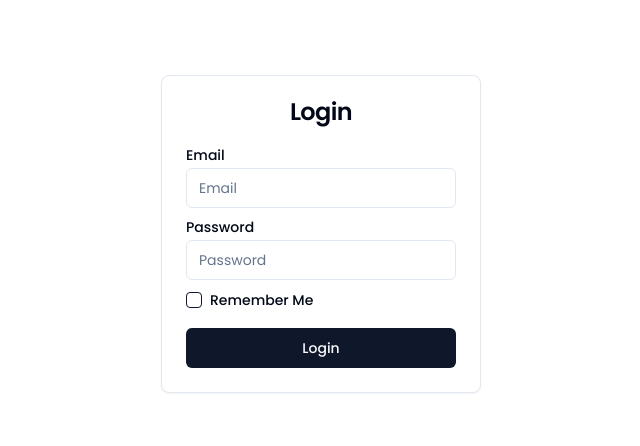
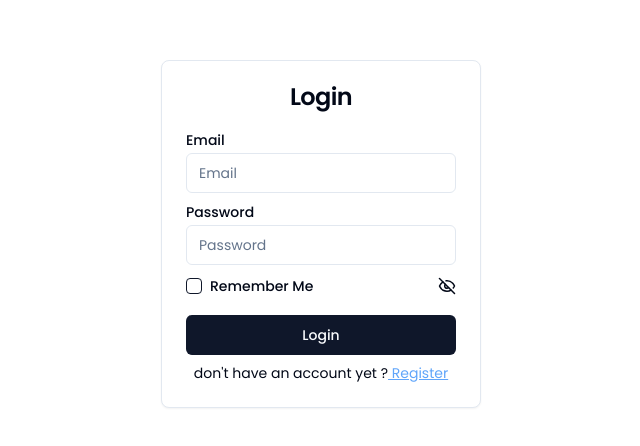
Before and after one commit to mohimamrifai/myblog, a Next.js app in the folder fe/: page /login in a window 1280 px wide. Shown: the part 166-612 px from the top of the page, without its empty margins (319-959 px from the left). Built offline with nearby package versions, Linux system fonts and the light colour scheme.

Commit message:
feat (fe): login page

```diff
--- a/fe/app/(auth)/login/page.tsx
+++ b/fe/app/(auth)/login/page.tsx
@@ -1,12 +1,14 @@
+'use client'
 import Field from "@/components/Field";
 import { Button } from "@/components/ui/button";
 import { Card, CardContent, CardHeader, CardTitle } from "@/components/ui/card";
 import { Checkbox } from "@/components/ui/checkbox";
-import { Input } from "@/components/ui/input";
-import { Label } from "@/components/ui/label";
-import React from "react";
+import { Eye, EyeOff } from "lucide-react";
+import Link from "next/link";
+import React, { useState } from "react";
 
 export default function Page() {
+  const [isPasswordVisible, setIsPasswordVisible] = useState(false)
   return (
     <div className="w-full h-screen flex items-center justify-center">
       <Card className="w-3/12">
@@ -14,9 +16,22 @@ export default function Page() {
           <CardTitle className="text-center">Login</CardTitle>
         </CardHeader>
         <CardContent>
-          <Field label="Email" type="email" placeholder="Email" htmlFor="email" className="mb-3"  />
-          <Field label="Password" type="password" placeholder="Password" htmlFor="password" className="mb-3"  />
-          <div className="flex items-center space-x-2 mb-5">
+          <Field
+            label="Email"
+            type="email"
+            placeholder="Email"
+            htmlFor="email"
+            className="mb-3"
+          />
+          <Field
+            label="Password"
+            type={isPasswordVisible ? "text" : "password"}
+            placeholder="Password"
+            htmlFor="password"
+            className="mb-3"
+          />
+          <div className="flex justify-between items-center mb-5">
+            <div className="flex items-center space-x-2 ">
               <Checkbox id="remember" />
               <label
                 htmlFor="remember"
@@ -25,7 +40,14 @@ export default function Page() {
                 Remember Me
               </label>
             </div>
+            {isPasswordVisible ?
+            <Eye size={18} className="cursor-pointer" onClick={() => setIsPasswordVisible(!isPasswordVisible)} /> :
+            <EyeOff size={18} className="cursor-pointer" onClick={() => setIsPasswordVisible(!isPasswordVisible)} />}
+          </div>
           <Button className="w-full">Login</Button>
+          <p className="text-center mt-2 text-sm">don't have an account yet ?
+            <Link href="/register" className="underline text-blue-400"> Register</Link>
+          </p>
         </CardContent>
       </Card>
     </div>
```
Lines whose indentation alone changed are shown as unchanged.
